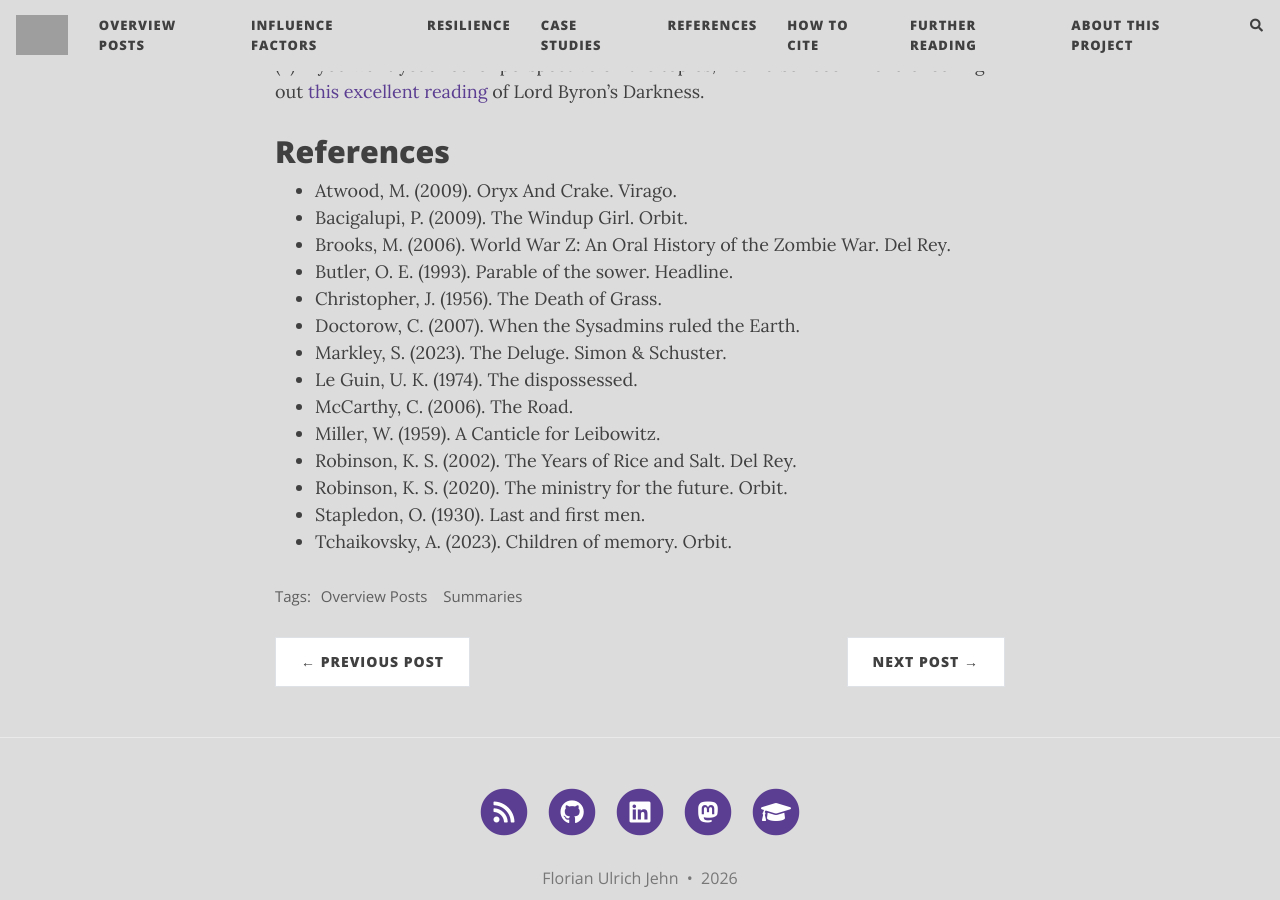
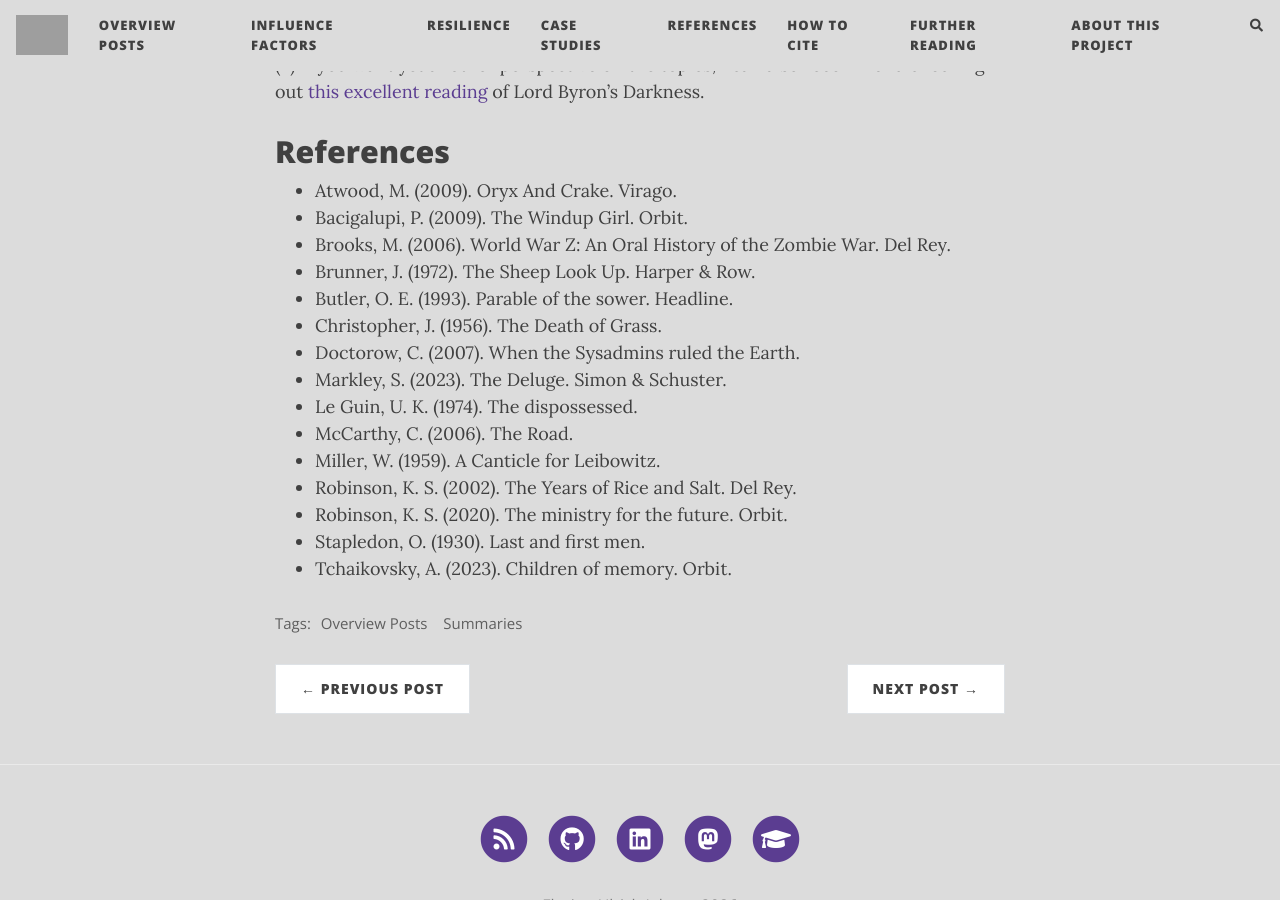
Before and after one commit to florianjehn/Societal_Collapse, a Jekyll site: the page built from _posts/2026-07-10-fiction.md, in a window 1280 px wide and 900 px high, scrolled down 10453 px. Built offline with Jekyll 4.4.1, drawn with Linux system fonts in a browser that asks for light colours; nearby versions of some CDN libraries; comment, search, counter and statistics services are not loaded; grey boxes are pictures that could not be loaded.

Commit message:
Update 2026-07-10-fiction.md

```diff
--- a/_posts/2026-07-10-fiction.md
+++ b/_posts/2026-07-10-fiction.md
@@ -143,6 +143,7 @@
 * Atwood, M. (2009). Oryx And Crake. Virago.
 * Bacigalupi, P. (2009). The Windup Girl. Orbit.
 * Brooks, M. (2006). World War Z: An Oral History of the Zombie War. Del Rey.
+* Brunner, J. (1972). The Sheep Look Up. Harper & Row.
 * Butler, O. E. (1993). Parable of the sower. Headline.
 * Christopher, J. (1956). The Death of Grass.
 * Doctorow, C. (2007). When the Sysadmins ruled the Earth.
```
